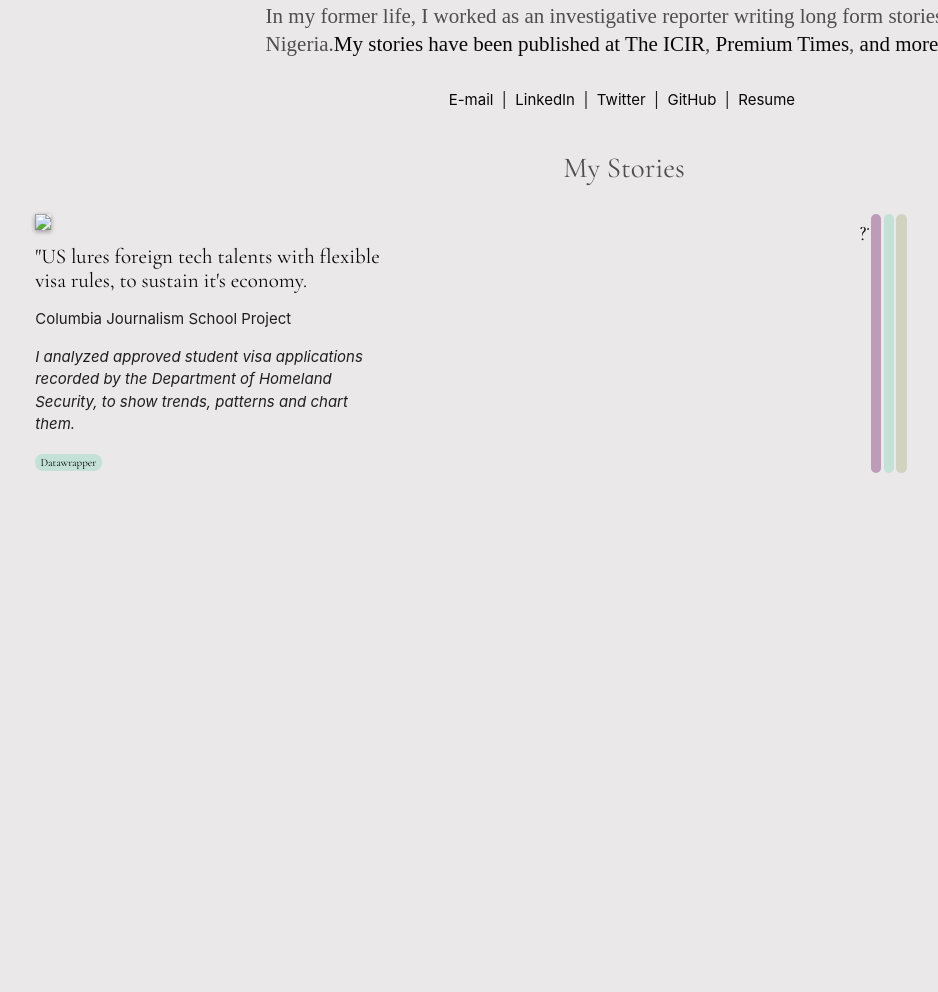
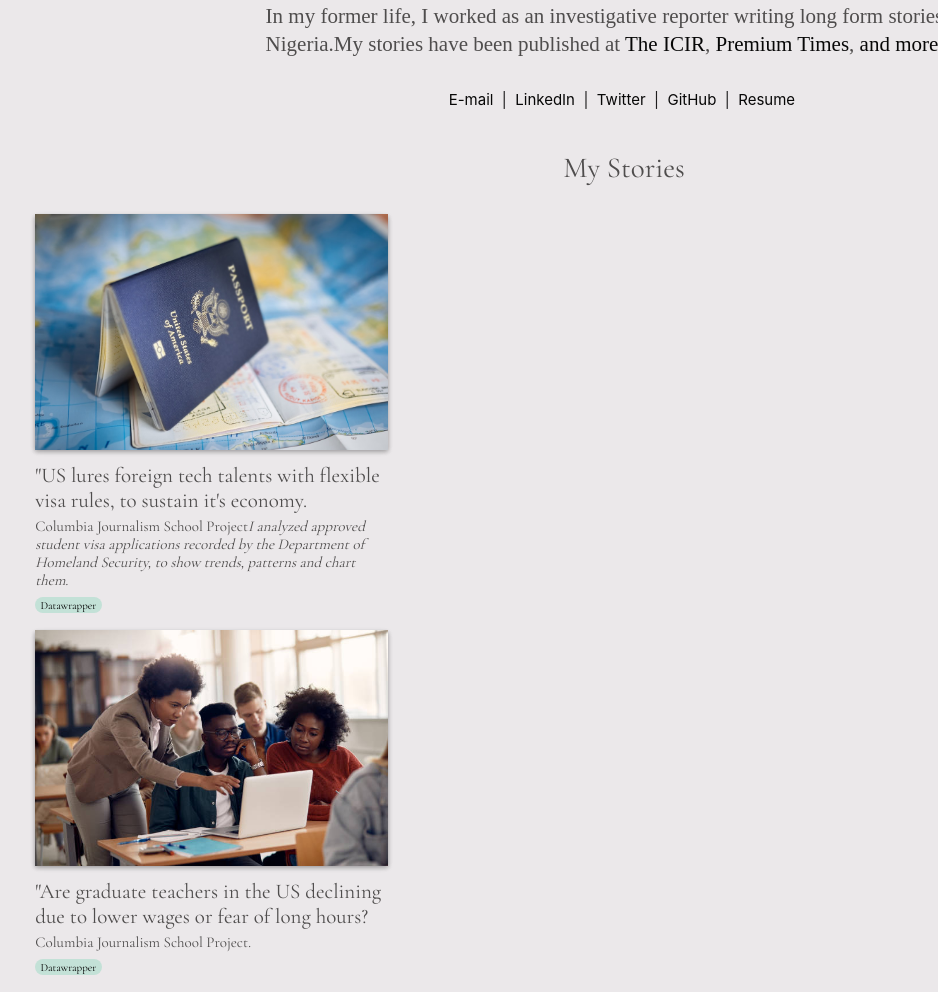
Before and after one commit to AbbaAmos/abbaamos.github.io, a plain HTML site: page index.html in a window 1280 px wide. Shown: the part 391-1383 px from the top of the page, without its empty margins (16-954 px from the left). Before the commit the page ends 894 px from the top, so only its background shows below. Drawn offline with nearby package versions, Linux system fonts and the light colour scheme.

Commit message:
Fixed html file

```diff
--- a/index.html
+++ b/index.html
@@ -302,6 +302,7 @@
    </style>
 </head>
 
+
 <body style="background-color:#b3a8b143">
   <div class="container">
     <div class="row">
@@ -316,24 +317,17 @@
           <h1 class="title">
             Hi! I am Amos Abba</h1>
           <p>I am a Data Journalist at Columbia Journalism School.</p>
-          <p>In my former life, I worked as an investigative reporter writing long form stories in Nigeria.<a
-          </p>My stories have been published at<a
-               href="https://www.icirnigeria.org/uncovering-the-fraud-in-the-world-of-abuja-herbal-medicine-practitioners-who-claim-to-cure-cancer/"> The ICIR</a>, <a
-               href="https://www.premiumtimesng.com/news/headlines/362438-special-report-how-nigerians-suffer-from-poor-electricity-regulation.html?tztc=1">Premium Times</a>,
+          <p>In my former life, I worked as an investigative reporter writing long form stories in Nigeria.My stories have been published at<a href="https://www.icirnigeria.org/uncovering-the-fraud-in-the-world-of-abuja-herbal-medicine-practitioners-who-claim-to-cure-cancer/"> The ICIR</a>, <a href="https://www.premiumtimesng.com/news/headlines/362438-special-report-how-nigerians-suffer-from-poor-electricity-regulation.html?tztc=1">Premium Times</a>,
               <a href="https://muckrack.com/amos-abba/articles">and more</a>. </p>
         </div>
       </div>
 
       <!--Add social media icons-->
-     <div class="contact" style="margin: auto; width: 600px; max-width: 90%; padding: 10px;"><a
-     href="mailto:abbaamos@gmail.com">E-mail </a>&nbsp | &nbsp<a href="https://www.linkedin.com/in/amos-abba-23a230ba/?trk=public_profile_browsemap_profile-result-card_result-card_full-click"
-     target="_blank" rel="noreferrer"> LinkedIn </a>&nbsp | &nbsp<a href="https://twitter.com/amosabba2?lang=en" target="_blank"
-     rel="noreferrer"> Twitter </a>&nbsp | &nbsp<a href="https://github.com/AbbaAmos" target="_blank" rel="noreferrer">
-     GitHub </a>&nbsp | &nbsp<a href="Amos Abba resume.pdf" target="_blank"
-     rel="noreferrer"> Resume </a>&nbsp </div>
+      <div class="contact" style="margin: auto; width: 600px; max-width: 90%; padding: 10px;"><a href="mailto:abbaamos@gmail.com">E-mail </a>&nbsp; | &nbsp;<a href="https://www.linkedin.com/in/amos-abba-23a230ba/?trk=public_profile_browsemap_profile-result-card_result-card_full-click" target="_blank" rel="noreferrer"> LinkedIn </a>&nbsp; | &nbsp;<a href="https://twitter.com/amosabba2?lang=en" target="_blank" rel="noreferrer"> Twitter </a>&nbsp; | &nbsp;<a href="https://github.com/AbbaAmos" target="_blank" rel="noreferrer">
+          GitHub </a>&nbsp; | &nbsp;<a href="Amos Abba resume.pdf" target="_blank" rel="noreferrer"> Resume </a>&nbsp;
+      </div>
 
 
-  </div>
     </div>
   </div>
 
@@ -347,37 +341,32 @@
     <div class="piece">
       <div>
         <a href="" target="_blank">
-           <img src="global-residence-index-Cg3fyYZMQ58-unsplash.jpg" style="max-height:100%; max-width:100%; margin-bottom: 0;" class="hvr-grow shadow">
-           <p class="piece-title">"US lures foreign tech talents with flexible visa rules, to sustain it's economy.
-         </a></p>
-         <p class="piece-desc">
-         <p>Columbia Journalism School Project</p><em>I analyzed approved student visa applications recorded by the
+          <img src="US_passport.jpeg" style="max-height:100%; max-width:100%; margin-bottom: 0;" class="hvr-grow shadow">
+          <p class="piece-title">"US lures foreign tech talents with flexible visa rules, to sustain it's economy.</p>
+        </a>
+        <p class="piece-desc">Columbia Journalism School Project<em>I analyzed approved student visa applications recorded by the
           Department of Homeland Security, to show trends, patterns and chart them.</em></p>
         <span class="tool datawrapper">Datawrapper</span>
-        </div></a>
       </div>
-
+    </div>
+  </div>
   <!--Story 2-->
+  <div class="work-sample">
     <div class="piece">
-           <a href=""target="_blank">
-             <img src="" style="max-height:100%; max-width:100%; margin-bottom: 0;"
-               class="hvr-grow shadow">
-             <p class="piece-title">?
-           </a></p>
-           <p class="piece-desc">
-           <p></p><em>.</em></p>
-           <span class="tool pandas"></span>
-           <span class="tool datawrapper"></span>
-           <span class="tool web-scraping"></span>
-         </div></a>
+      <div>
+        <a href="" target="_blank">
+          <img src="Teaching students.jpeg" style="max-height:100%; max-width:100%; margin-bottom: 0;" class="hvr-grow shadow">
+          <p class="piece-title">"Are graduate teachers in the US declining due to lower wages or fear of long hours?</p>
+        </a>
+        <p class="piece-desc">Columbia Journalism School Project<em>.</em></p>
+        <span class="tool datawrapper">Datawrapper</span>
       </div>
-
+    </div>
+  </div>
   <!--Story 3-->
 
 
 
-      </p>
-    </div>
-  </section>
 </body>
+
 </html>
```
Also changed, not shown: Teaching students.jpeg (added), US_passport.jpeg (added). Lines whose indentation alone changed are shown as unchanged.
